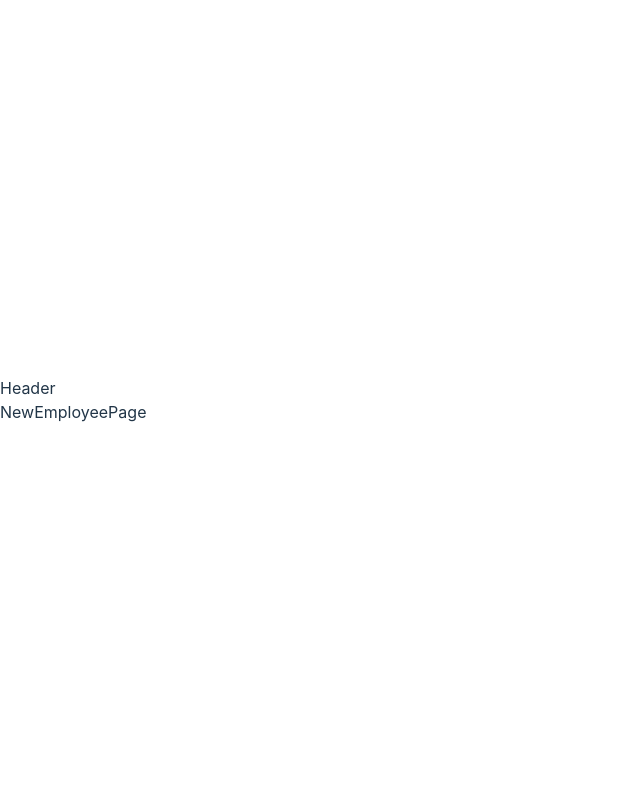
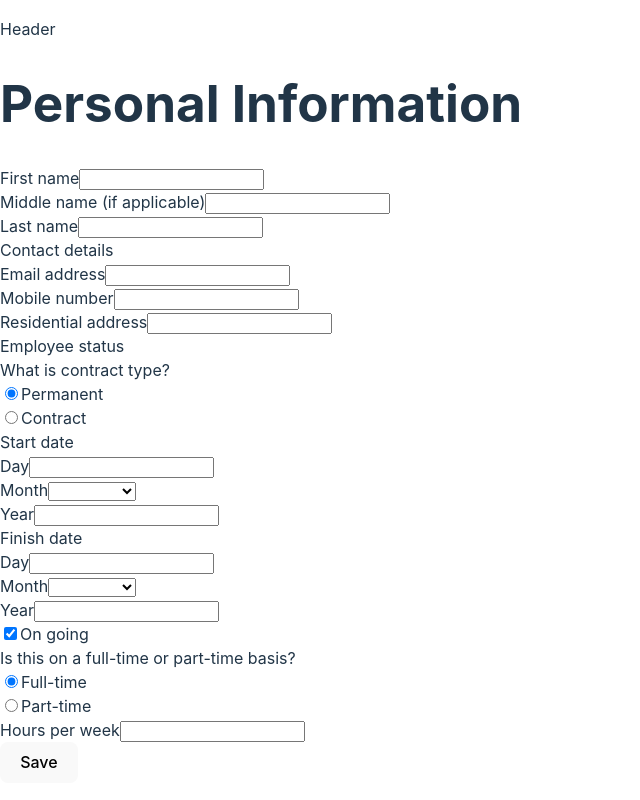
Before and after one commit to gulama2008/employee-creator, a React (Vite) app: page /employees/new in a window 1280 px wide. Shown: the whole page, without its empty margins (0-640 px from the left). Built offline with nearby package versions, Linux system fonts and the light colour scheme.

Commit message:
creates personal details form component and imports it to employee details page and new employee page

```diff
--- a/src/pages/EmployeePage/EmployeePage.tsx
+++ b/src/pages/EmployeePage/EmployeePage.tsx
@@ -3,11 +3,7 @@ import { useParams } from "react-router-dom";
 import { Employee } from "../../services/employees-service";
 import { EmployeeInfo } from "../../App";
 import { useForm } from "react-hook-form";
-import InputText from "../../components/Form/InputText/InputText";
-import RadioAndCheckBox from "../../components/Form/RadioAndCheckBox/RadioAndCheckBox";
-import Select from "../../components/Form/Select/Select";
-import months from "../../data/months.json";
-import monthsText from '../../data/months-text.json'
+import PersonalDetailsForm from "../PersonalDetailsForm/PersonalDetailsForm";
 export interface FormData {
   firstName: string;
   middleName: string;
@@ -82,169 +78,12 @@ const EmployeePage = () => {
   };
 
   return (
-    <form onSubmit={handleSubmit(formSubmit)}>
-      <div>
-        <h1>Personal Information</h1>
-      </div>
-      <InputText
-        name="firstName"
-        label="First name"
-        id="firstName"
-        register={register}
-        errors={errors}
-      />
-      <InputText
-        name="middleName"
-        label="Middle name (if applicable)"
-        id="middleName"
-        register={register}
-        errors={errors}
-      />
-      <InputText
-        name="lastName"
-        label="Last name"
-        id="lastName"
-        register={register}
-        errors={errors}
-      />
-      <div>Contact details</div>
-      <InputText
-        name="email"
-        label="Email address"
-        id="email"
-        register={register}
-        errors={errors}
-      />
-      <InputText
-        name="phone"
-        label="Mobile number"
-        id="phone"
-        register={register}
-        errors={errors}
-      />
-      <InputText
-        name="address"
-        label="Residential address"
-        id="address"
-        register={register}
-        errors={errors}
-      />
-      <div>Employee status</div>
-      <div>
-        <div>What is contract type?</div>
-        <RadioAndCheckBox
-          name="type"
-          label="Permanent"
-          id="permanent"
-          type="radio"
-          value="permanent"
-          register={register}
-          errors={errors}
-        />
-        <RadioAndCheckBox
-          name="type"
-          label="Contract"
-          id="contract"
-          type="radio"
-          value="contract"
-          register={register}
-          errors={errors}
-        />
-      </div>
-
-      <div>
-        <div>Start date</div>
-        <InputText
-          name="startDate.day"
-          label="Day"
-          id="startDay"
-          register={register}
-          errors={errors}
-        />
-        <Select
-          label="Month"
-          name="startDate.month"
-          values={months}
-          text={monthsText}
-          id="startMonth"
-          register={register}
-          errors={errors}
-        />
-        <InputText
-          name="startDate.year"
-          label="Year"
-          id="startYear"
-          register={register}
-          errors={errors}
-        />
-      </div>
-      <div>
-        <div>Finish date</div>
-        <InputText
-          name="finishDate.day"
-          label="Day"
-          id="finishDay"
-          register={register}
-          errors={errors}
-        />
-        <Select
-          label="Month"
-          name="finishDate.month"
-          values={months}
-          text={monthsText}
-          id="finishMonth"
-          register={register}
-          errors={errors}
-        />
-        <InputText
-          name="finishDate.year"
-          label="Year"
-          id="finishYear"
-          register={register}
-          errors={errors}
-        />
-      </div>
-      <RadioAndCheckBox
-        name="onGoing"
-        label="On going"
-        id="onGoing"
-        type="checkbox"
-        value="true"
-        register={register}
-        errors={errors}
-      />
-      <div>
-        <div>Is this on a full-time or part-time basis?</div>
-        <RadioAndCheckBox
-          name="basis"
-          label="Full-time"
-          id="fulltime"
-          type="radio"
-          value="fulltime"
-          register={register}
-          errors={errors}
-        />
-        <RadioAndCheckBox
-          name="basis"
-          label="Part-time"
-          id="parttime"
-          type="radio"
-          value="parttime"
-          register={register}
-          errors={errors}
-        />
-      </div>
-      <InputText
-        name="hoursPerWeek"
-        label="Hours per week"
-        id="hoursPerWeek"
-        register={register}
-        errors={errors}
-      />
-      <div>
-        <button>Save</button>
-      </div>
-    </form>
+    <PersonalDetailsForm
+      register={register}
+      errors={errors}
+      handleSubmit={handleSubmit}
+      formSubmit={formSubmit}
+    />
   );
 };
 
--- a/src/pages/NewEmployeePage/NewEmployeePage.tsx
+++ b/src/pages/NewEmployeePage/NewEmployeePage.tsx
@@ -1,8 +1,55 @@
+import { useForm } from "react-hook-form";
+import PersonalDetailsForm from "../PersonalDetailsForm/PersonalDetailsForm";
+import { useEffect } from "react";
 
 const NewEmployeePage = () => {
+  const {
+    register,
+    handleSubmit,
+    formState: { errors, isSubmitSuccessful },
+    reset,
+  } = useForm({
+    defaultValues: {
+      firstName: "",
+      middleName: "",
+      lastName: "",
+      email: "",
+      phone: "",
+      address: "",
+      type: "permanent",
+      startDate: {
+        day: "",
+        month: "",
+        year: "",
+      },
+      finishDate: {
+        day: "",
+        month: "",
+        year: "",
+      },
+      onGoing: "false",
+      basis: "fulltime",
+      hoursPerWeek: "",
+    },
+    mode: "all",
+  });
+
+  useEffect(() => {
+    reset();
+  }, [isSubmitSuccessful]);
+
+  const formSubmit = () => {
+    console.log("created new employee!");
+  };
+
   return (
-    <div>NewEmployeePage</div>
-  )
-}
+    <PersonalDetailsForm
+      register={register}
+      errors={errors}
+      handleSubmit={handleSubmit}
+      formSubmit={formSubmit}
+    />
+  );
+};
 
-export default NewEmployeePage
+export default NewEmployeePage;
--- /dev/null
+++ b/src/pages/PersonalDetailsForm/PersonalDetailsForm.tsx
@@ -0,0 +1,187 @@
+import InputText from "../../components/Form/InputText/InputText";
+import RadioAndCheckBox from "../../components/Form/RadioAndCheckBox/RadioAndCheckBox";
+import Select from "../../components/Form/Select/Select";
+import months from "../../data/months.json";
+import monthsText from "../../data/months-text.json";
+
+export interface PersonalDetailsFormProps {
+  register: any;
+  errors: any;
+  formSubmit: (data: any) => any;
+  handleSubmit: (formSubmit: any) => any;
+}
+
+const PersonalDetailsForm = ({
+  register,
+  errors,
+  handleSubmit,
+  formSubmit,
+}: PersonalDetailsFormProps) => {
+  return (
+    <form onSubmit={handleSubmit(formSubmit)}>
+      <div>
+        <h1>Personal Information</h1>
+      </div>
+      <InputText
+        name="firstName"
+        label="First name"
+        id="firstName"
+        register={register}
+        errors={errors}
+      />
+      <InputText
+        name="middleName"
+        label="Middle name (if applicable)"
+        id="middleName"
+        register={register}
+        errors={errors}
+      />
+      <InputText
+        name="lastName"
+        label="Last name"
+        id="lastName"
+        register={register}
+        errors={errors}
+      />
+      <div>Contact details</div>
+      <InputText
+        name="email"
+        label="Email address"
+        id="email"
+        register={register}
+        errors={errors}
+      />
+      <InputText
+        name="phone"
+        label="Mobile number"
+        id="phone"
+        register={register}
+        errors={errors}
+      />
+      <InputText
+        name="address"
+        label="Residential address"
+        id="address"
+        register={register}
+        errors={errors}
+      />
+      <div>Employee status</div>
+      <div>
+        <div>What is contract type?</div>
+        <RadioAndCheckBox
+          name="type"
+          label="Permanent"
+          id="permanent"
+          type="radio"
+          value="permanent"
+          register={register}
+          errors={errors}
+        />
+        <RadioAndCheckBox
+          name="type"
+          label="Contract"
+          id="contract"
+          type="radio"
+          value="contract"
+          register={register}
+          errors={errors}
+        />
+      </div>
+
+      <div>
+        <div>Start date</div>
+        <InputText
+          name="startDate.day"
+          label="Day"
+          id="startDay"
+          register={register}
+          errors={errors}
+        />
+        <Select
+          label="Month"
+          name="startDate.month"
+          values={months}
+          text={monthsText}
+          id="startMonth"
+          register={register}
+          errors={errors}
+        />
+        <InputText
+          name="startDate.year"
+          label="Year"
+          id="startYear"
+          register={register}
+          errors={errors}
+        />
+      </div>
+      <div>
+        <div>Finish date</div>
+        <InputText
+          name="finishDate.day"
+          label="Day"
+          id="finishDay"
+          register={register}
+          errors={errors}
+        />
+        <Select
+          label="Month"
+          name="finishDate.month"
+          values={months}
+          text={monthsText}
+          id="finishMonth"
+          register={register}
+          errors={errors}
+        />
+        <InputText
+          name="finishDate.year"
+          label="Year"
+          id="finishYear"
+          register={register}
+          errors={errors}
+        />
+      </div>
+      <RadioAndCheckBox
+        name="onGoing"
+        label="On going"
+        id="onGoing"
+        type="checkbox"
+        value="true"
+        register={register}
+        errors={errors}
+      />
+      <div>
+        <div>Is this on a full-time or part-time basis?</div>
+        <RadioAndCheckBox
+          name="basis"
+          label="Full-time"
+          id="fulltime"
+          type="radio"
+          value="fulltime"
+          register={register}
+          errors={errors}
+        />
+        <RadioAndCheckBox
+          name="basis"
+          label="Part-time"
+          id="parttime"
+          type="radio"
+          value="parttime"
+          register={register}
+          errors={errors}
+        />
+      </div>
+      <InputText
+        name="hoursPerWeek"
+        label="Hours per week"
+        id="hoursPerWeek"
+        register={register}
+        errors={errors}
+      />
+      <div>
+        <button>Save</button>
+      </div>
+    </form>
+  );
+};
+
+export default PersonalDetailsForm;
```
